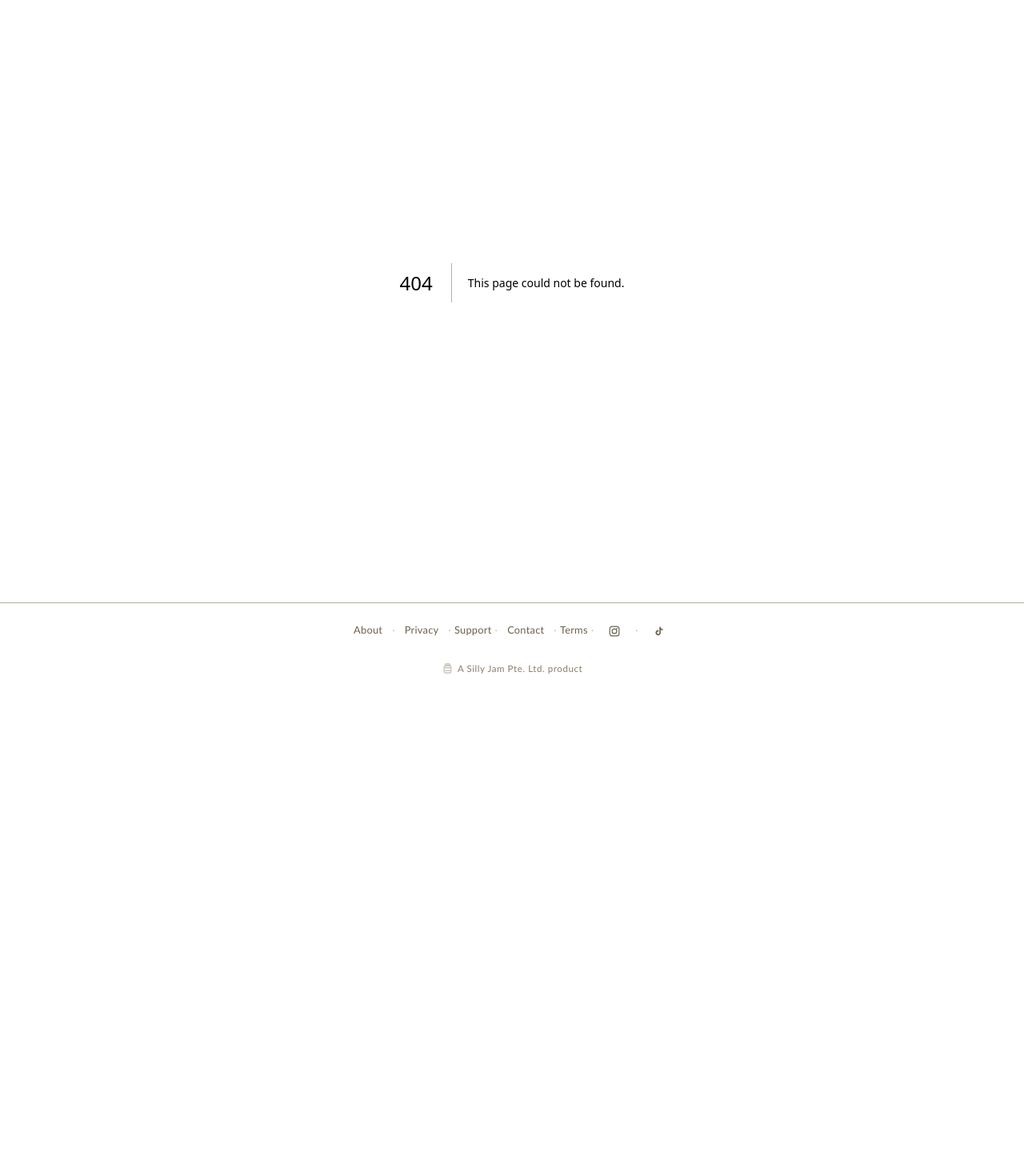
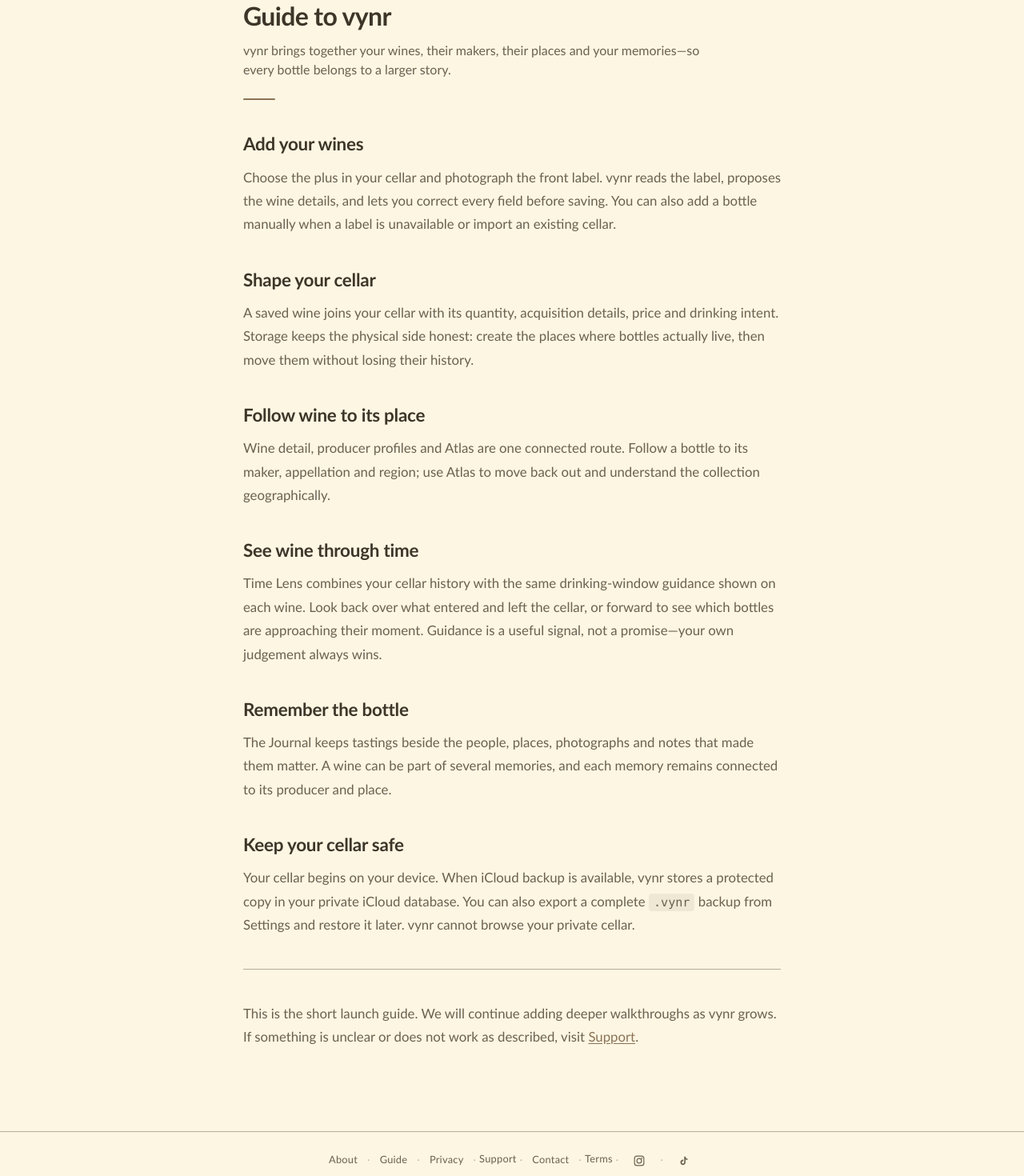
Before and after one commit to Silly-Jam/vynr-web, a Next.js app: page /guide in a window 1280 px wide. Before the commit this address had no page. Shown: the part 100-1570 px from the top of the page at 80% size. Before the commit the page ends 960 px from the top, so only its background shows below. Built offline with nearby package versions, Linux system fonts and the light colour scheme.

Commit message:
feat(guide): add launch user guide (#6)

```diff
--- /dev/null
+++ b/app/guide/page.tsx
@@ -0,0 +1,105 @@
+import type { Metadata } from "next";
+import Link from "next/link";
+
+export const metadata: Metadata = {
+  title: "Guide to vynr",
+  description:
+    "A short guide to building your cellar, exploring wine in place and time, and keeping your memories private.",
+};
+
+export default function GuidePage() {
+  return (
+    <section
+      style={{
+        maxWidth: 720,
+        margin: "0 auto",
+        padding: "48px 24px 80px",
+      }}
+    >
+      <header style={{ marginBottom: "2.5rem" }}>
+        <h1
+          style={{
+            fontSize: "2rem",
+            fontWeight: 600,
+            letterSpacing: "-0.02em",
+            lineHeight: 1.2,
+            color: "var(--atlas-text)",
+            marginBottom: "0.75rem",
+          }}
+        >
+          Guide to vynr
+        </h1>
+        <p style={{ color: "var(--atlas-text-secondary)", maxWidth: 580 }}>
+          vynr brings together your wines, their makers, their places and your
+          memories&mdash;so every bottle belongs to a larger story.
+        </p>
+        <div
+          style={{
+            width: 40,
+            height: 2,
+            background: "var(--atlas-tint)",
+            marginTop: "1.5rem",
+            borderRadius: 1,
+          }}
+        />
+      </header>
+
+      <article className="prose">
+        <h2>Add your wines</h2>
+        <p>
+          Choose the plus in your cellar and photograph the front label. vynr
+          reads the label, proposes the wine details, and lets you correct every
+          field before saving. You can also add a bottle manually when a label
+          is unavailable or import an existing cellar.
+        </p>
+
+        <h2>Shape your cellar</h2>
+        <p>
+          A saved wine joins your cellar with its quantity, acquisition details,
+          price and drinking intent. Storage keeps the physical side honest:
+          create the places where bottles actually live, then move them without
+          losing their history.
+        </p>
+
+        <h2>Follow wine to its place</h2>
+        <p>
+          Wine detail, producer profiles and Atlas are one connected route.
+          Follow a bottle to its maker, appellation and region; use Atlas to
+          move back out and understand the collection geographically.
+        </p>
+
+        <h2>See wine through time</h2>
+        <p>
+          Time Lens combines your cellar history with the same drinking-window
+          guidance shown on each wine. Look back over what entered and left the
+          cellar, or forward to see which bottles are approaching their moment.
+          Guidance is a useful signal, not a promise&mdash;your own judgement
+          always wins.
+        </p>
+
+        <h2>Remember the bottle</h2>
+        <p>
+          The Journal keeps tastings beside the people, places, photographs and
+          notes that made them matter. A wine can be part of several memories,
+          and each memory remains connected to its producer and place.
+        </p>
+
+        <h2>Keep your cellar safe</h2>
+        <p>
+          Your cellar begins on your device. When iCloud backup is available,
+          vynr stores a protected copy in your private iCloud database. You can
+          also export a complete <code>.vynr</code> backup from Settings and
+          restore it later. vynr cannot browse your private cellar.
+        </p>
+
+        <hr />
+
+        <p>
+          This is the short launch guide. We will continue adding deeper
+          walkthroughs as vynr grows. If something is unclear or does not work
+          as described, visit <Link href="/support">Support</Link>.
+        </p>
+      </article>
+    </section>
+  );
+}
--- a/app/layout.tsx
+++ b/app/layout.tsx
@@ -168,6 +168,18 @@
           </Link>
           <span aria-hidden="true" style={{ margin: "0 0.25rem", opacity: 0.4 }}>·</span>
           <Link
+            href="/guide"
+            className="tap-target"
+            style={{
+              color: "var(--atlas-text-secondary)",
+              textDecoration: "none",
+              transition: "color 0.15s ease",
+            }}
+          >
+            Guide
+          </Link>
+          <span aria-hidden="true" style={{ margin: "0 0.25rem", opacity: 0.4 }}>·</span>
+          <Link
             href="/privacy"
               className="tap-target"
             style={{
--- a/app/sitemap.xml/route.ts
+++ b/app/sitemap.xml/route.ts
@@ -19,6 +19,7 @@
       e => `<url><loc>${BASE}/revisions/${e.editionId}</loc></url>`
     ),
     `<url><loc>${BASE}/about</loc></url>`,
+    `<url><loc>${BASE}/guide</loc></url>`,
     `<url><loc>${BASE}/privacy</loc></url>`,
     `<url><loc>${BASE}/support</loc></url>`,
     `<url><loc>${BASE}/contact</loc></url>`,
```
Also changed, not shown: 1 other file (tests, documents, lock files or other folders).
